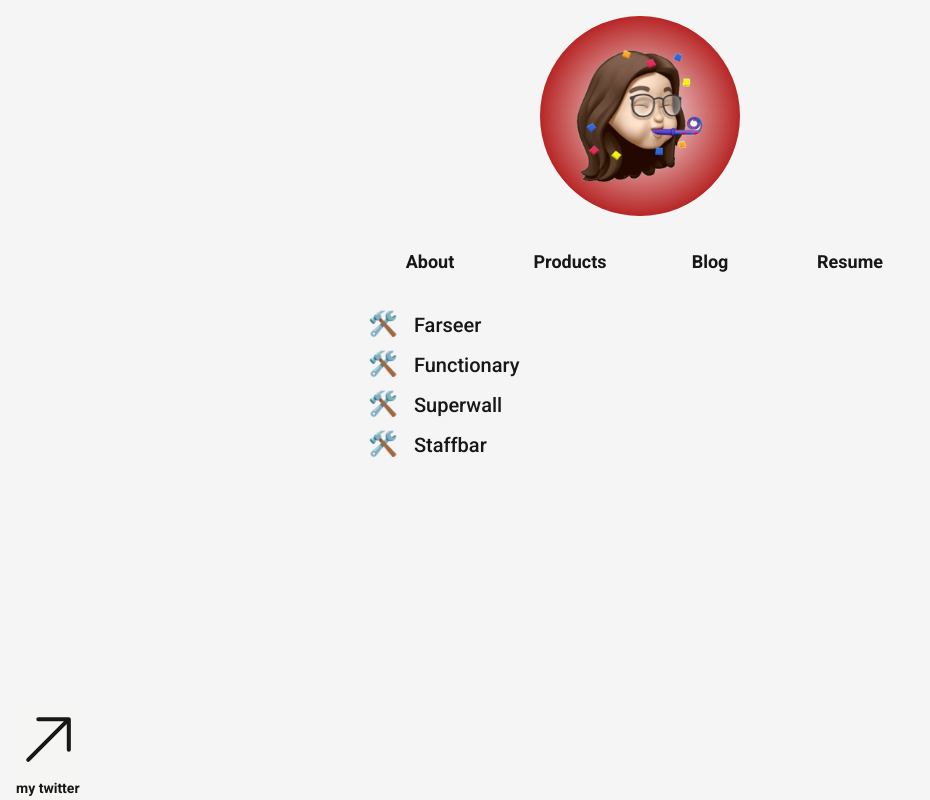
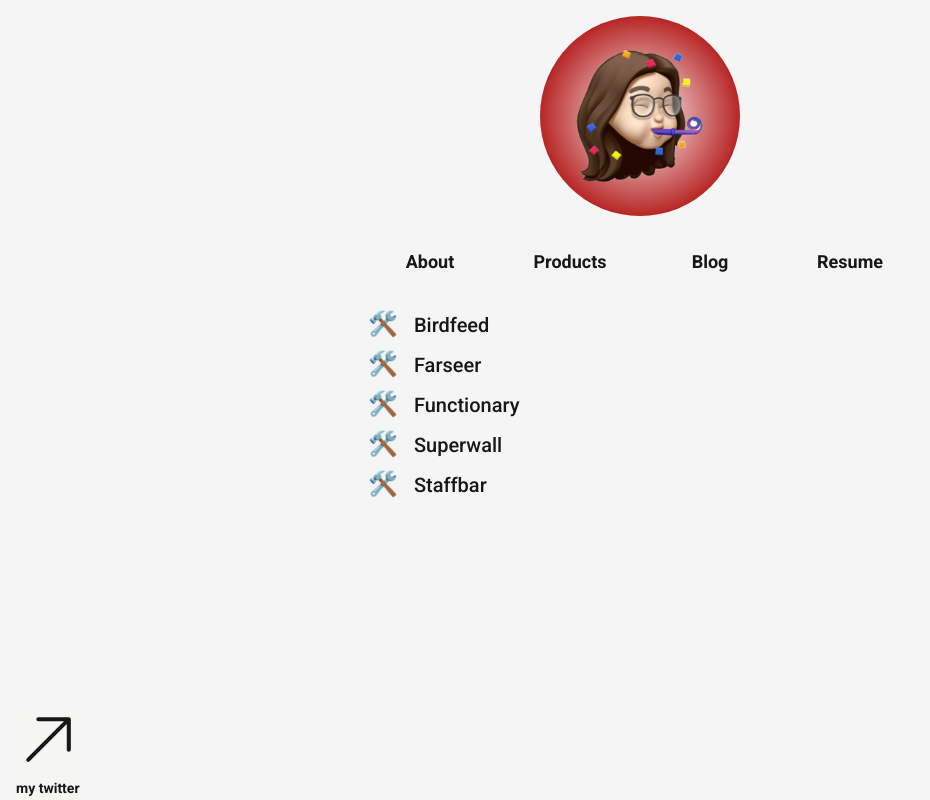
Before and after one commit to jahilliard/personal-site, a Next.js app: page /products in a window 1280 px wide. Shown: the whole page, without its empty margins (0-930 px from the left). Built offline with nearby package versions, Linux system fonts and the light colour scheme.

Commit message:
adding bf

```diff
--- a/src/pages/products.tsx
+++ b/src/pages/products.tsx
@@ -10,24 +10,33 @@ export default function Products() {
     <>
       <ul className="space-y-2 text-xl font-medium">
         <li>
+          <a href="https://birdfeed.ai">
+            <Bullet emoji={'🛠️'} />
+            Birdfeed
+          </a>
+        </li>
+        <li>
           <a href="https://chrome.google.com/webstore/detail/farseer-ai/hhgpeoclflbmfakikhjenjahcmgdlkoh?hl=en&authuser=0">
-            <Bullet emoji={"🛠️"} />
+            <Bullet emoji={'🛠️'} />
             Farseer
           </a>
         </li>
         <li>
           <a href="https://functionary.run">
-            <Bullet emoji={"🛠️"} />Functionary
+            <Bullet emoji={'🛠️'} />
+            Functionary
           </a>
         </li>
         <li>
           <a href="https://superwall.com">
-            <Bullet emoji={"🛠️"} />Superwall
+            <Bullet emoji={'🛠️'} />
+            Superwall
           </a>
         </li>
         <li>
           <a href="https://staffbar.com">
-            <Bullet emoji={"🛠️"} />Staffbar
+            <Bullet emoji={'🛠️'} />
+            Staffbar
           </a>
         </li>
       </ul>
```
